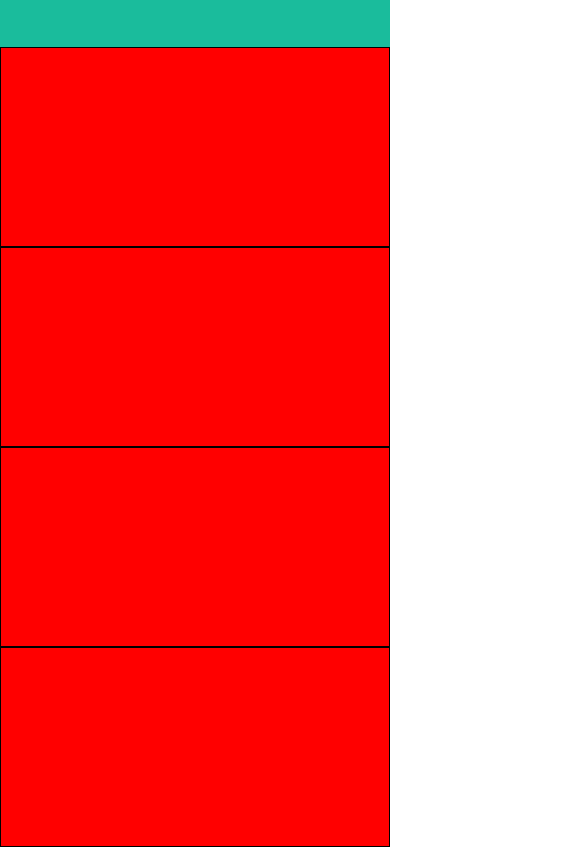
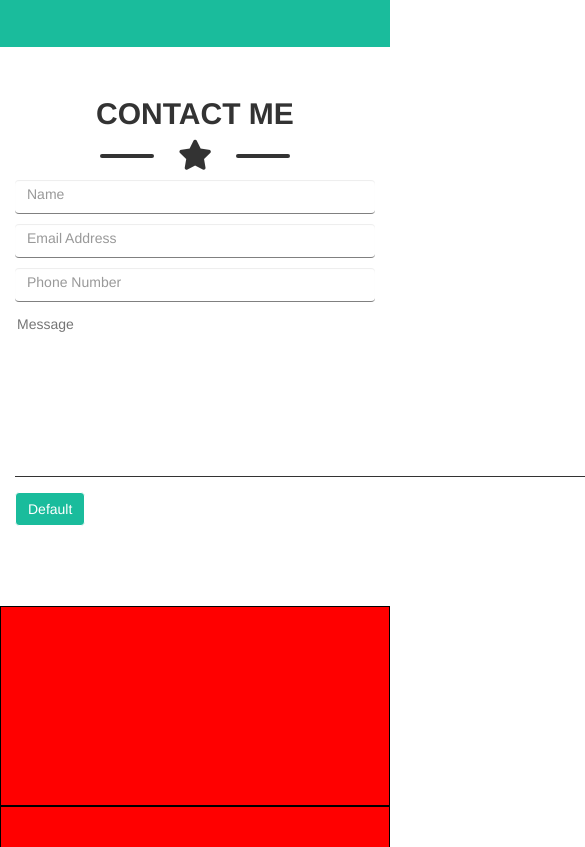
Before and after one commit to ilariamammucari/html-css-bootstrap-freelancer, a plain HTML site: page index.html in a window 390 px wide. Shown: the part 3135-3982 px from the top of the page, 585 px wide, since content can reach past the window. Drawn offline with nearby package versions, Linux system fonts and the light colour scheme.

Commit message:
add third section responsive

```diff
--- a/css/style.css
+++ b/css/style.css
@@ -101,10 +101,38 @@ header {
 
 /* terza sezione */
 #contact {
-  height: 600px;
   background-color: white;
+  padding: 30px 0 80px;
 }
 
+#contact .ms_star:before,
+#contact .ms_star:after {
+  background-color: #333333;
+}
+
+#contact .ms_star {
+  padding-bottom: 10px;
+}
+
+#contact input {
+  border: none;
+  color: #333333;
+  border-bottom: 1px solid grey;
+  margin-bottom: 10px;
+  padding-bottom: 10px;
+}
+
+#contact textarea {
+  border: none;
+  border-bottom: 1px solid #333333;
+  margin-bottom: 10px;
+}
+
+#contact .btn {
+  background-color: #1abc9c;
+  color: white;
+  border: 1px solid white;
+}
 
 
 /* footer */
--- a/index.html
+++ b/index.html
@@ -131,15 +131,27 @@
 
     <!-- terza sezione -->
     <section id="contact">
-      <div class="container debug">
+      <div class="container">
         <div class="row">
-          <div class="col-xs-12"></div>
+          <div class="col-xs-12 text-center">
+            <h2 class="text-uppercase">
+              <strong>Contact me</strong>
+            </h2>
+            <div class="ms_star">
+              <i class="fas fa-star"></i>
+            </div>
+          </div>
         </div>
         <div class="row">
-          <div class="col-xs-12"></div>
-        </div>
-        <div class="row">
-          <div class="col-xs-12"></div>
+          <div class="col-xs-12">
+            <form action="#">
+              <input type="text" class="form-control" placeholder="Name">
+              <input type="email" class="form-control" placeholder="Email Address">
+              <input type="text" class="form-control" placeholder="Phone Number">
+              <textarea name="Message" id="messaggio di testo" cols="90" rows="8" placeholder="Message"></textarea> <br>
+              <button type="button" class="btn btn-default">Default</button>
+            </form>
+          </div>
         </div>
       </div>
     </section>
```
